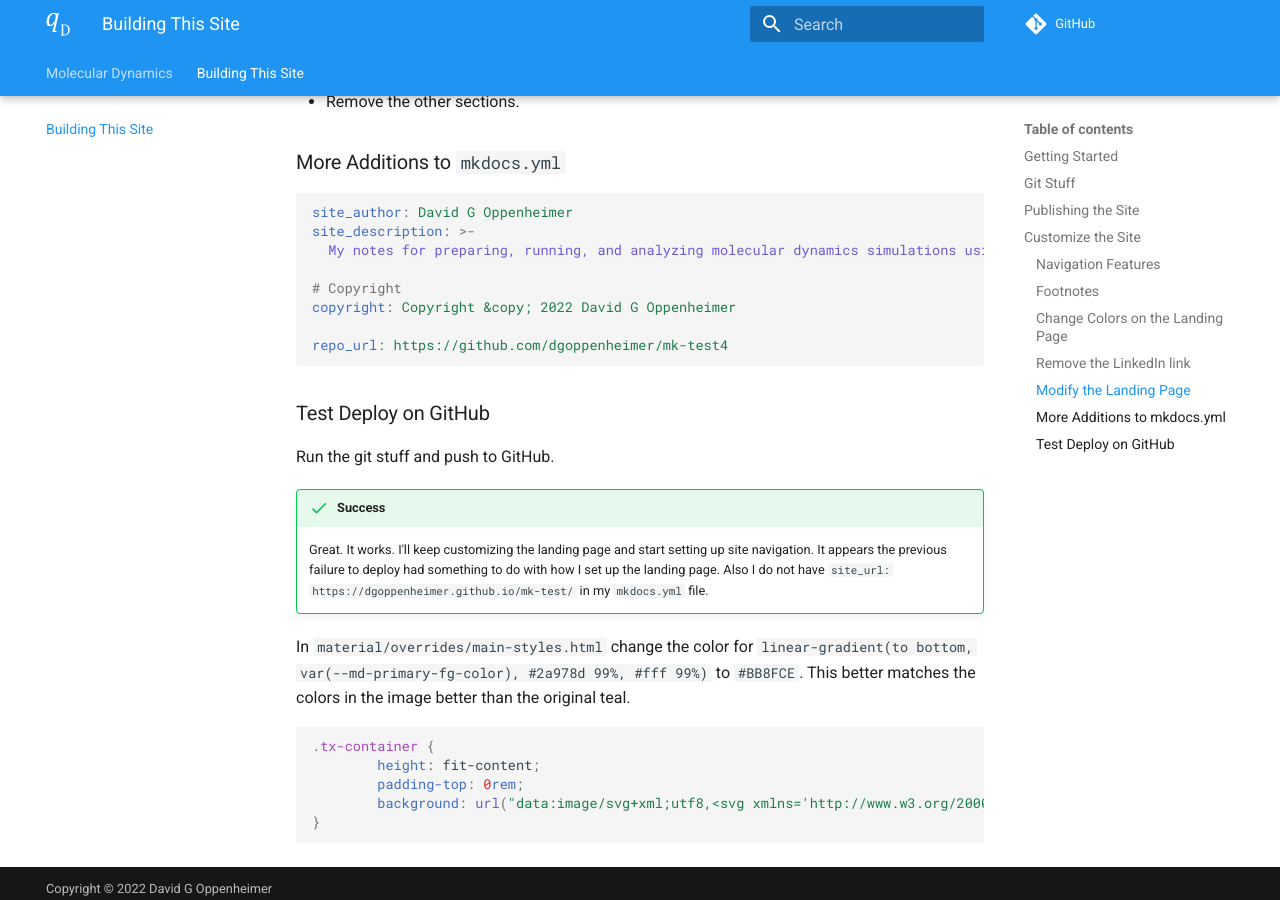
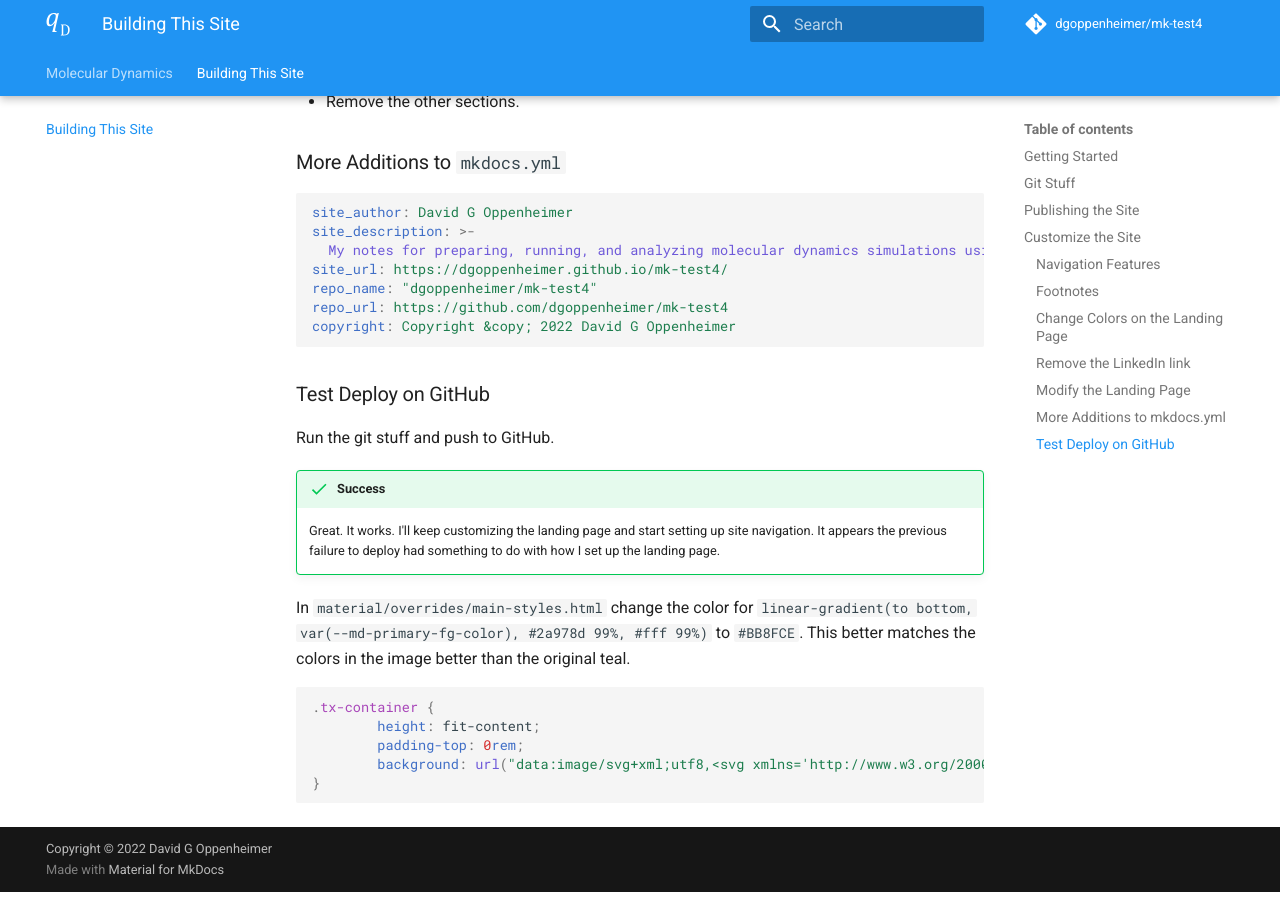
Before and after one commit to dgoppenheimer/mk-test4, an MkDocs documentation site: the page built from docs/building-this-site.md, in a window 1280 px wide and 900 px high, scrolled down 3796 px. Built offline with MkDocs 1.6.1 and Material for MkDocs 9.7.7, drawn with Linux system fonts in a browser that asks for light colours; comment, search, counter and statistics services are not loaded.

Commit message:
added site_url, repo_url, repo_name to mkdocs.yml

````diff
--- a/docs/building-this-site.md
+++ b/docs/building-this-site.md
@@ -184,11 +184,10 @@ Open `material/overrides/main.html` and delete the announcement bar.
 site_author: David G Oppenheimer
 site_description: >-
   My notes for preparing, running, and analyzing molecular dynamics simulations using Google Colab and Jupyter notebooks
-
-# Copyright
+site_url: https://dgoppenheimer.github.io/mk-test4/
+repo_name: "dgoppenheimer/mk-test4"
+repo_url: https://github.com/dgoppenheimer/mk-test4
 copyright: Copyright &copy; 2022 David G Oppenheimer
-
-repo_url: https://github.com/dgoppenheimer/mk-test4
 ```
 
 ### Test Deploy on GitHub
@@ -197,7 +196,7 @@ Run the git stuff and push to GitHub.
 
 !!! success
 
-    Great. It works. I'll keep customizing the landing page and start setting up site navigation. It appears the previous failure to deploy had something to do with how I set up the landing page. Also I do not have `site_url: https://dgoppenheimer.github.io/mk-test/` in my `mkdocs.yml` file.
+    Great. It works. I'll keep customizing the landing page and start setting up site navigation. It appears the previous failure to deploy had something to do with how I set up the landing page.
 
 
 In `material/overrides/main-styles.html` change the color for `linear-gradient(to bottom, var(--md-primary-fg-color), #2a978d 99%, #fff 99%)` to `#BB8FCE`. This better matches the colors in the image better than the original teal.
--- a/mkdocs.yml
+++ b/mkdocs.yml
@@ -1,12 +1,19 @@
+#================================================================#
+# Site Information
+#================================================================#
+
 site_name: Molecular Dynamics
 site_author: David G Oppenheimer
 site_description: >-
   My notes for preparing, running, and analyzing molecular dynamics simulations using Google Colab and Jupyter notebooks
+repo_name: "dgoppenheimer/mk-test4"
+repo_url: https://github.com/dgoppenheimer/mk-test4
+site_url: https://dgoppenheimer.github.io/mk-test4/
+copyright: Copyright &copy; 2022 David G Oppenheimer
 
-repo_url: https://github.com/dgoppenheimer/mk-test4
-
-# Copyright
-copyright: Copyright &copy; 2022 David G Oppenheimer
+#================================================================#
+# Mkdocs Theme (Material Mkdocs) + Extras
+#================================================================#
 
 theme:
   name: material
@@ -21,8 +28,16 @@ theme:
     - navigation.tabs.sticky
     - navigation.top
 
+#================================================================#
+# Mkdocs Markdown Extensions, Plugins & extras
+#================================================================#
+
 markdown_extensions:
   - admonition
   - pymdownx.details
   - pymdownx.superfences
   - footnotes
+
+#================================================================#
+# Mkdocs Navigation Tree
+#================================================================#
````
